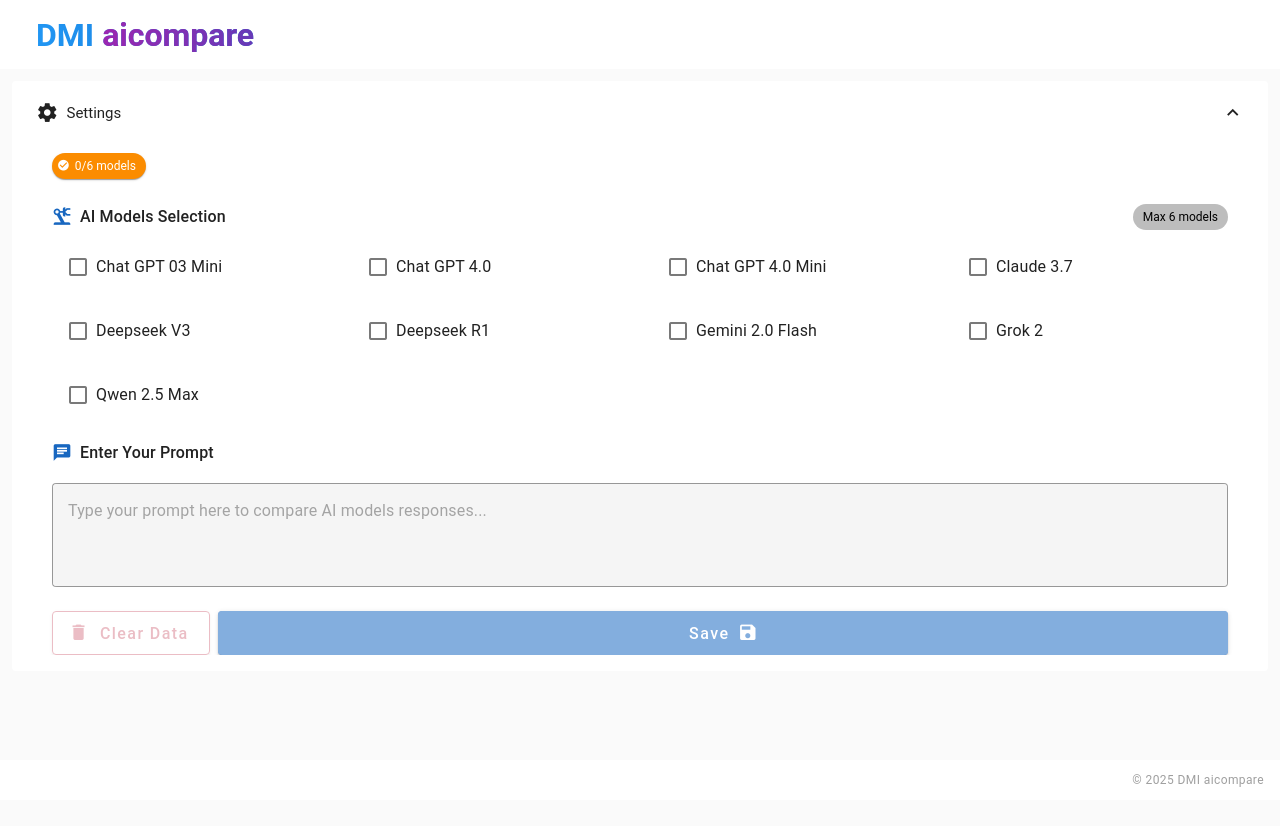
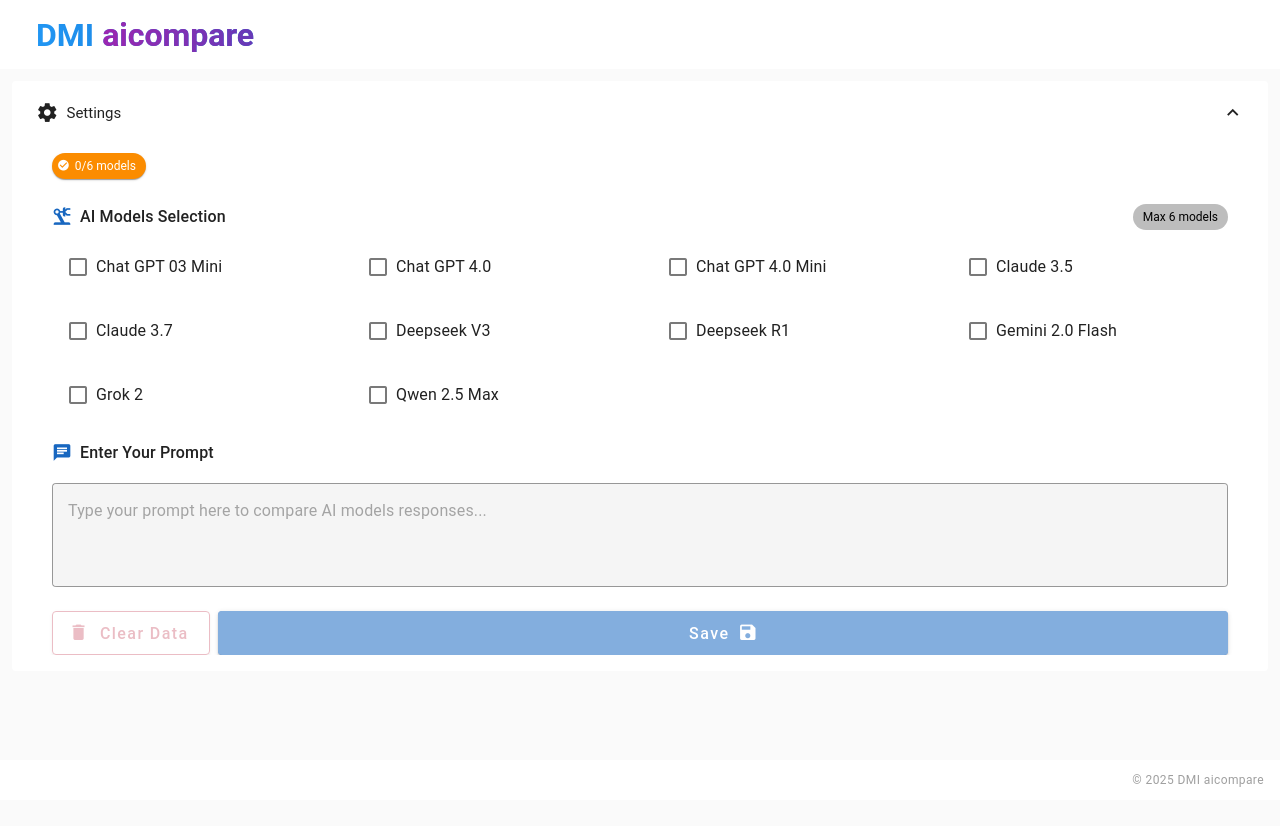
Before and after one commit to crescent1/dmi-aicompare, a Nuxt app: page / in a window 1280 px wide. Built offline with nearby package versions, Linux system fonts and the light colour scheme; a small style sheet from the web is missing.

Commit message:
perbaikan data

```diff
--- a/pages/index.vue
+++ b/pages/index.vue
@@ -3,7 +3,7 @@
     <v-col cols="12" class="pa-0">
       <div class="px-0">
         <!-- Settings Panel -->
-        <AppCompareSetting :setting-from="'home'" />
+        <AppCompareSetting />
 
         <!-- Result Cards -->
         <AppChatResult class="chat-messages-container" />
--- a/stores/compare.ts
+++ b/stores/compare.ts
@@ -44,6 +44,13 @@
       messages: [],
     },
     {
+      title: "Claude 3.5",
+      model: "claude-3-5-sonnet-latest",
+      disabled: false,
+      loading: false,
+      messages: [],
+    },
+    {
       title: "Claude 3.7",
       model: "claude-3-7-sonnet-latest",
       disabled: false,
@@ -66,7 +73,7 @@
     },
     {
       title: "Gemini 2.0 Flash",
-      model: "gemini-2.0-flash",
+      model: "gemini-2.0-flash-001",
       disabled: false,
       loading: false,
       messages: [],
```
Also changed, not shown: 1 other file (tests, documents, lock files or other folders).
